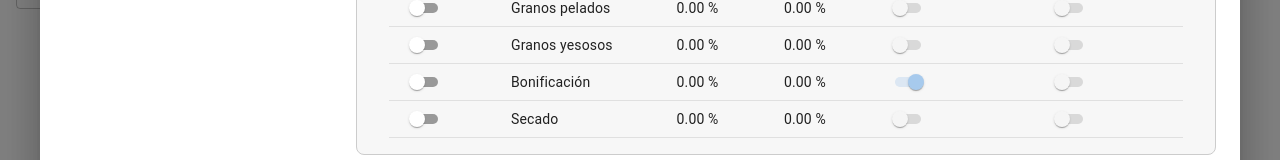
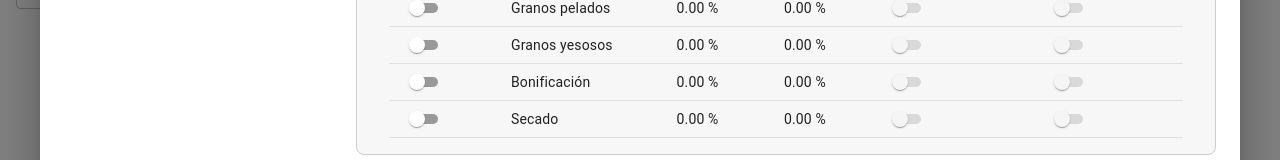
Before and after one commit to fchandiac/PaddyFrontEnd, a Next.js app: page /paddy/receptions/new in a window 1280 px wide. Both pictures are taken after a click on the button 1036 px from the left and 486 px from the top of the page. Shown: the part 463-623 px from the top of the page. Built offline with nearby package versions, Linux system fonts and the light colour scheme; no server answers.

Commit message:
hide-show-tolerance

```diff
--- a/app/paddy/receptions/new/ui/GrainAnalysis.tsx
+++ b/app/paddy/receptions/new/ui/GrainAnalysis.tsx
@@ -19,6 +19,7 @@ import {
 } from "@/hooks/paramCells";
 import { Visibility, VisibilityOff } from "@mui/icons-material";
 import { getDiscountPercentsByCode } from "@/app/actions/discount-percent";
+import { KeyCluster } from "@/hooks/paramCells";
 
 interface NodeProps {
   key: string;
@@ -405,6 +406,41 @@ export default function GrainAnalysis() {
     fetchGranosYesososRanges();
   }, [liveClusters.Humedad.range.code]);
 
+  // Efecto: Si el grupo de tolerancia está activo, ocultar los campos de tolerancia individuales
+  useEffect(() => {
+    if (data?.template?.useToleranceGroup) {
+      // Solo incluir los parámetros relevantes para grupo de tolerancia
+      const groupToleranceKeys = [
+        "Humedad",
+        "GranosVerdes",
+        "Impurezas",
+        "Vano",
+        "Hualcacho",
+        "GranosManchados",
+        "GranosPelados",
+        "GranosYesosos",
+      ] as const;
+      const groupToleranceMap = {
+        Humedad: data.template.groupToleranceHumedad,
+        GranosVerdes: data.template.groupToleranceGranosVerdes,
+        Impurezas: data.template.groupToleranceImpurezas,
+        Vano: data.template.groupToleranceVano,
+        Hualcacho: data.template.groupToleranceHualcacho,
+        GranosManchados: data.template.groupToleranceGranosManchados,
+        GranosPelados: data.template.groupToleranceGranosPelados,
+        GranosYesosos: data.template.groupToleranceGranosYesosos,
+      };
+      groupToleranceKeys.forEach((key) => {
+        const isGroup = groupToleranceMap[key];
+        // liveClusters always has these keys, and they are ParamCluster
+        const cluster = liveClusters[key];
+        if (isGroup && cluster && 'tolerance' in cluster && cluster.tolerance) {
+          cluster.tolerance.show = false;
+        }
+      });
+    }
+  }, [data?.template?.useToleranceGroup, data?.template?.groupToleranceHumedad, data?.template?.groupToleranceGranosVerdes, data?.template?.groupToleranceImpurezas, data?.template?.groupToleranceVano, data?.template?.groupToleranceHualcacho, data?.template?.groupToleranceGranosManchados, data?.template?.groupToleranceGranosPelados, data?.template?.groupToleranceGranosYesosos, liveClusters]);
+
   const paramClusters = Object.values(liveClusters).filter(
     (c): c is ParamCluster => c.type === "param"
   ).filter((cluster) => {
--- a/app/paddy/receptions/new/ui/template/TemplateTable.tsx
+++ b/app/paddy/receptions/new/ui/template/TemplateTable.tsx
@@ -28,6 +28,32 @@ interface ParamLoadType {
 
 const TemplateTable: React.FC = () => {
   const { data, liveClusters, setTemplateField } = useReceptionContext();
+
+  // Helper para obtener el nodo de tolerancia según el nombre
+  const getToleranceNode = (name: string) => {
+    switch (name) {
+      case "Humedad":
+        return liveClusters.Humedad.tolerance;
+      case "Granos verdes":
+        return liveClusters.GranosVerdes.tolerance;
+      case "Impurezas":
+        return liveClusters.Impurezas.tolerance;
+      case "Vano":
+        return liveClusters.Vano.tolerance;
+      case "Hualcacho":
+        return liveClusters.Hualcacho.tolerance;
+      case "Granos manchados":
+        return liveClusters.GranosManchados.tolerance;
+      case "Granos pelados":
+        return liveClusters.GranosPelados.tolerance;
+      case "Granos yesosos":
+        return liveClusters.GranosYesosos.tolerance;
+      case "Bonificación":
+        return liveClusters.Bonus.tolerance;
+      default:
+        return undefined;
+    }
+  };
 
   const grainParamsData: ParamLoadType[] = [
     {
@@ -137,7 +163,7 @@ const TemplateTable: React.FC = () => {
     {
       name: "Bonificación",
       available: data.template.availableBonus,
-      percent:  0,
+      percent: 0,
       tolerance: liveClusters.Bonus.tolerance.value,
       showTolerance: true,
       groupTolerance: false,
@@ -176,7 +202,9 @@ const TemplateTable: React.FC = () => {
           </TableRow>
         </TableHead>
         <TableBody>
-          {grainParamsData.map((row, idx) => (
+          {grainParamsData.map((row, idx) => {
+            const toleranceNode = getToleranceNode(row.name);
+            return (
               <TableRow key={idx}>
                 <TableCell>
                   <Switch
@@ -190,6 +218,8 @@ const TemplateTable: React.FC = () => {
                         row.setGroupTolerance?.(false);
                         row.setPercent?.(0);
                         row.setTolerance?.(0);
+                        // Si se desactiva, ocultar también el nodo de tolerancia
+                        if (toleranceNode) toleranceNode.show = false;
                       }
                     }}
                   />
@@ -200,9 +230,15 @@ const TemplateTable: React.FC = () => {
                 <TableCell>
                   <Switch
                     disabled={!row.available}
-                  checked={row.showTolerance}
+                    checked={toleranceNode ? toleranceNode.show : row.showTolerance}
                     size="small"
-                  onChange={(e) => row.setShowTolerance?.(e.target.checked)}
+                    onChange={(e) => {
+                      const checked = e.target.checked;
+                      // Actualiza el flag del template (por compatibilidad)
+                      row.setShowTolerance?.(checked);
+                      // Actualiza el nodo real de tolerancia
+                      if (toleranceNode) toleranceNode.show = checked;
+                    }}
                   />
                 </TableCell>
                 <TableCell>
@@ -218,7 +254,8 @@ const TemplateTable: React.FC = () => {
                   />
                 </TableCell>
               </TableRow>
-          ))}
+            );
+          })}
         </TableBody>
       </Table>
     </Box>
```
Lines whose indentation alone changed are shown as unchanged.
